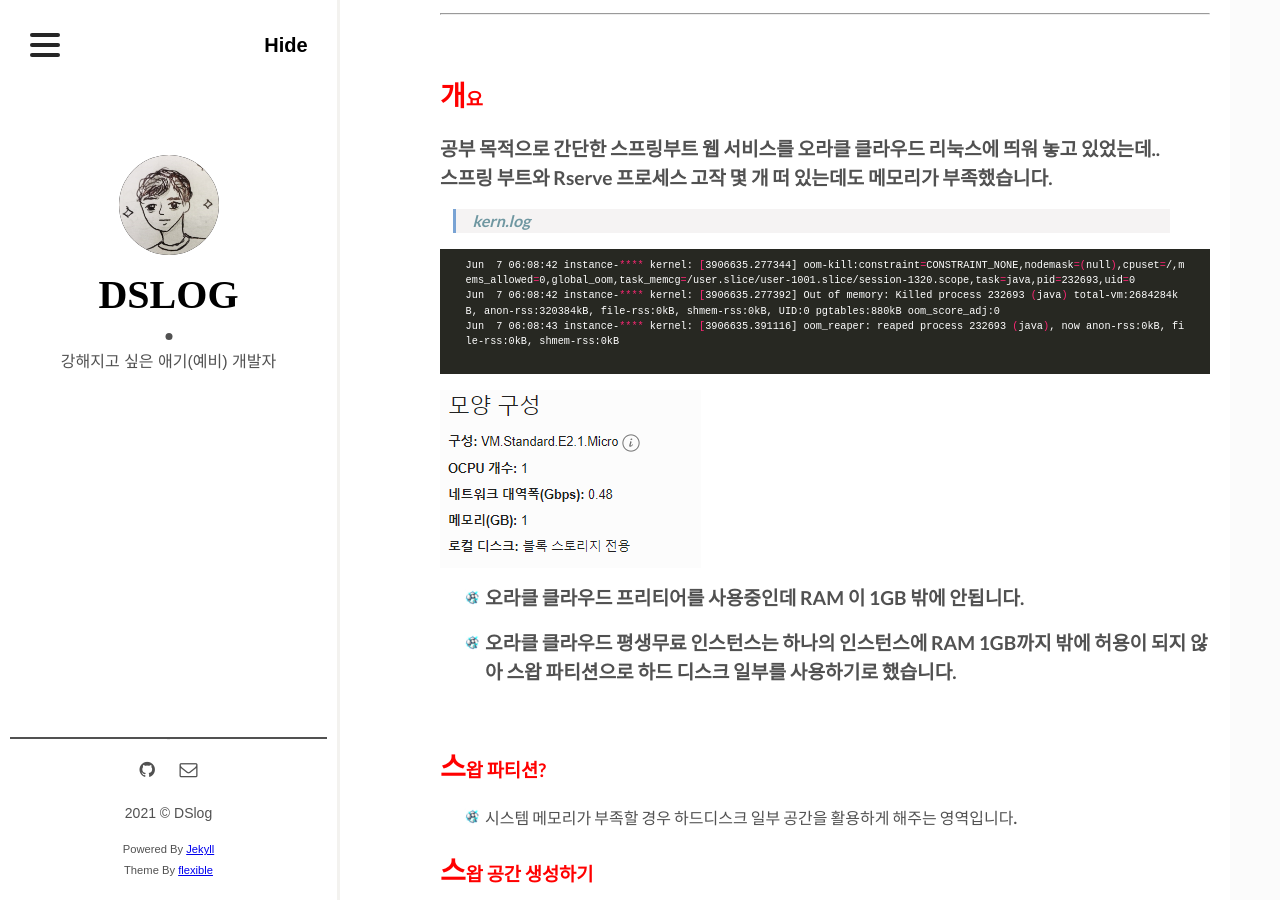
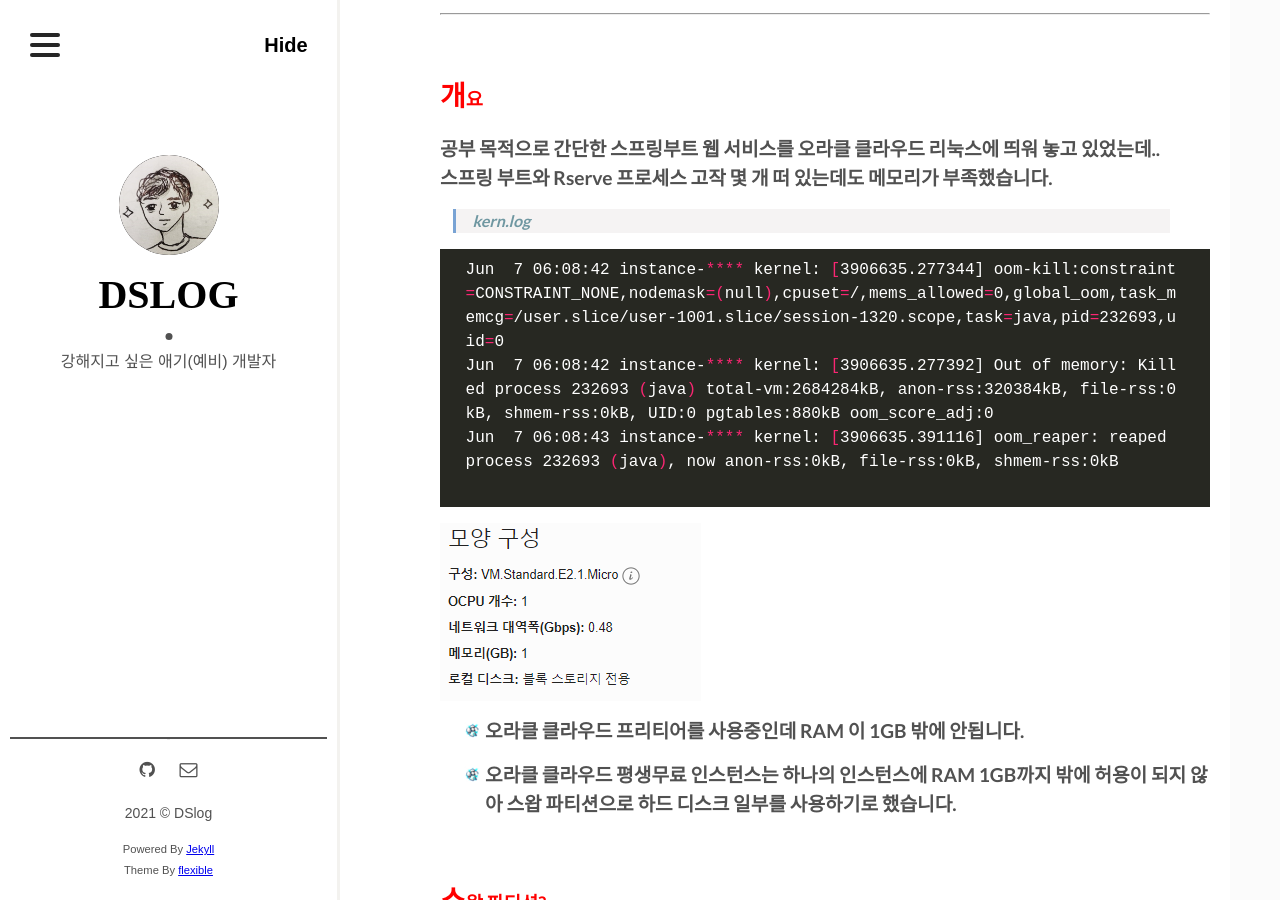
Before and after one commit to pds0309/pds0309.github.io, a Jekyll site: the page built from _posts/linux/2021-06-07-linuxswap.markdown, in a window 1280 px wide and 900 px high, scrolled down 340 px. Built offline with Jekyll 4.4.1, drawn with Linux system fonts in a browser that asks for light colours; some web fonts are replaced.

Commit message:
Update main.css

```diff
--- a/assets/css/main.css
+++ b/assets/css/main.css
@@ -444,9 +444,6 @@ template {
 
 
 
-.highlight > *{
-  font-size: 0.8vw;
-}
 
 
 *, *::after, *::before {
```
